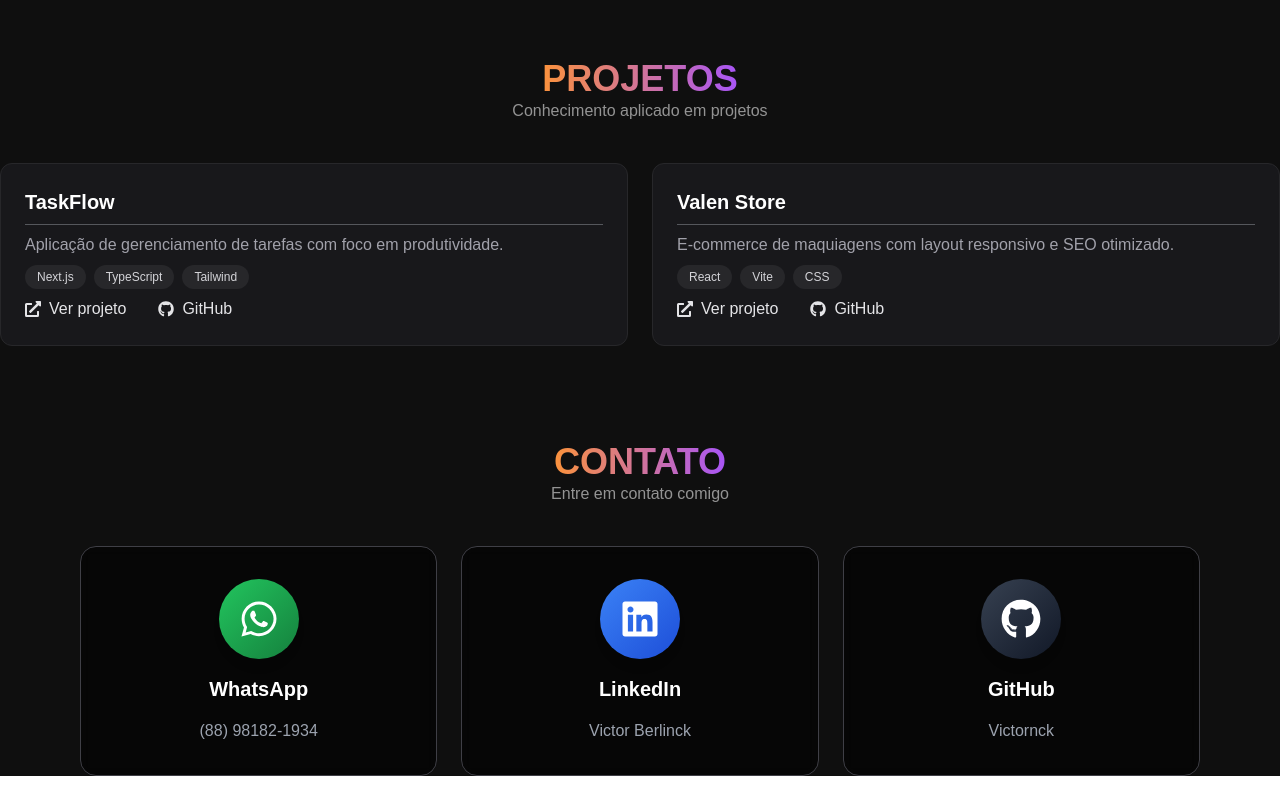
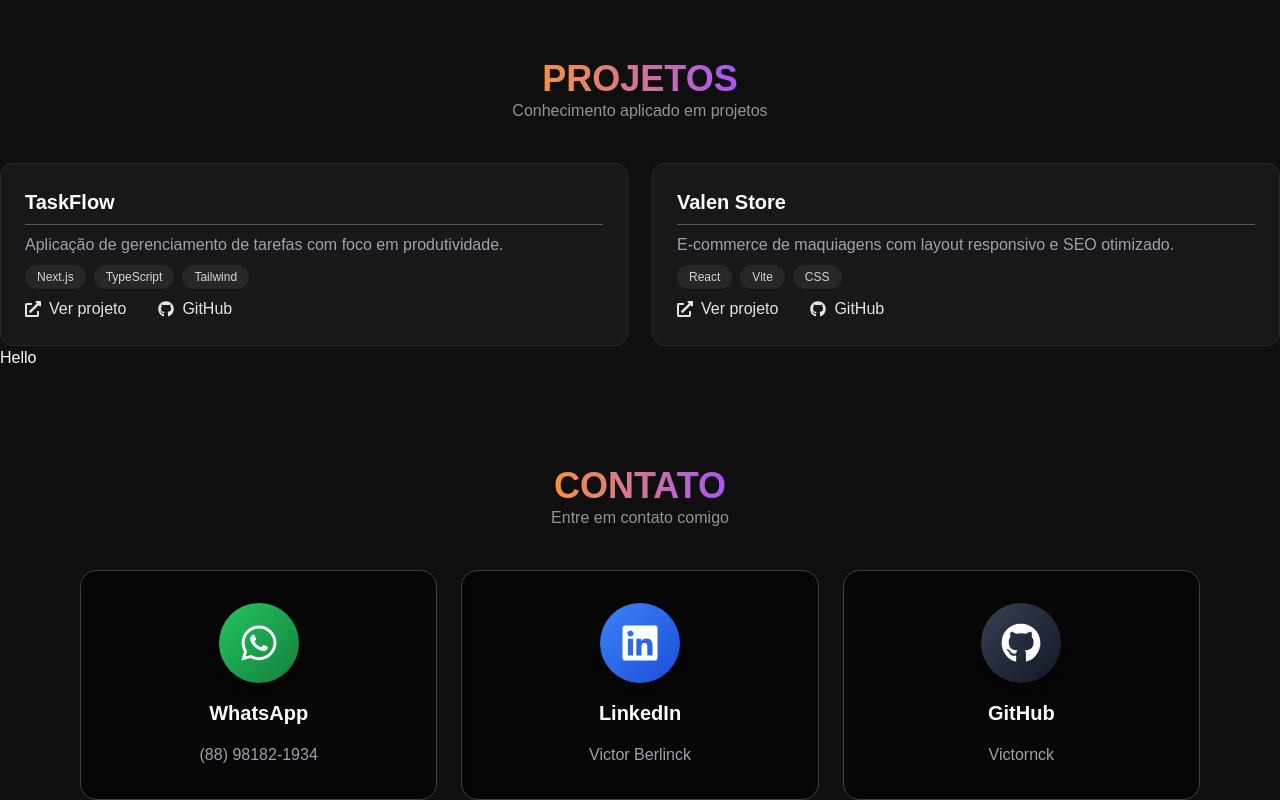
Before and after one commit to Victornck/portfolio-pessoal, a React (Vite) app: page / in a window 1280 px wide. Shown: the part 779-1579 px from the top of the page. Before the commit the page ends 1555 px from the top, so only its background shows below. Built offline with nearby package versions, Linux system fonts and the light colour scheme.

Commit message:
feat: add new page "ExperiencePage"

```diff
--- a/src/App.jsx
+++ b/src/App.jsx
@@ -1,5 +1,6 @@
 import Button from "./Pages/Button";
 import Contact from "./Pages/Contact.jsx";
+import ExperiencePage from "./Pages/ExperiencePage";
 import HeaderComponent from "./Pages/HeaderComponent";
 import ProgrammingLanguage from "./Pages/ProgrammingLanguage";
 import Projects from "./Pages/Projects.jsx";
@@ -16,6 +17,7 @@ function App() {
       <ProgrammingLanguage />
       <TechCarousel />
       <Projects />
+      <ExperiencePage />
       <Contact />
     </div>
   );
--- /dev/null
+++ b/src/Pages/ExperiencePage.jsx
@@ -0,0 +1,9 @@
+function ExperiencePage() {
+  return (
+    <div>
+      <h1>Hello</h1>
+    </div>
+  );
+}
+
+export default ExperiencePage;
```
